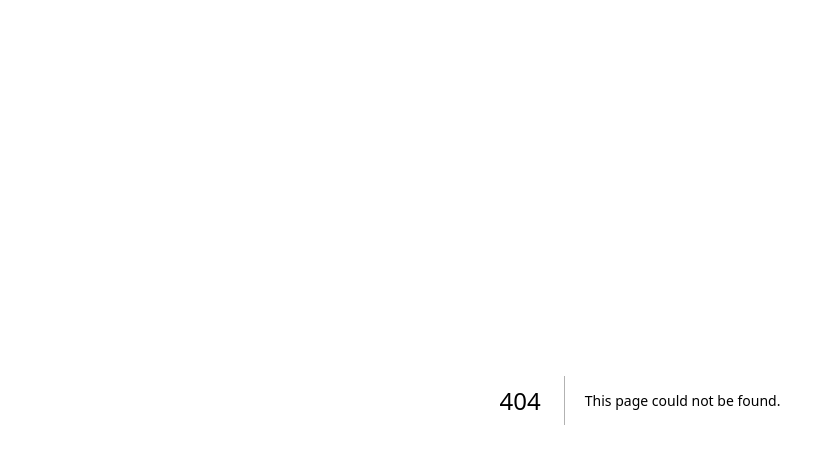
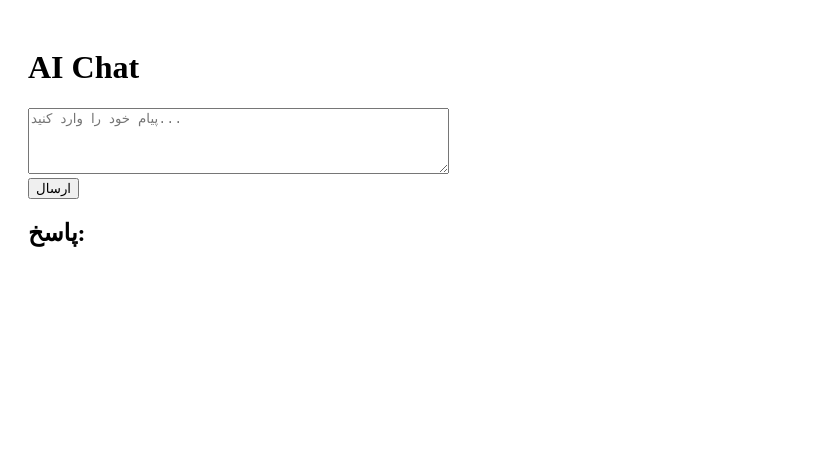
Before and after one commit to mohammadi2040/nextjs, a Next.js app: page /chat in a window 1280 px wide. Before the commit this address had no page. Shown: the top 464 px of the page, without its empty margins (0-815 px from the left). Built offline with nearby package versions, Linux system fonts and the light colour scheme.

Commit message:
Create chat.js

```diff
--- /dev/null
+++ b/pages/chat.js
@@ -0,0 +1,45 @@
+import { useState } from "react";
+
+export default function ChatPage() {
+  const [message, setMessage] = useState("");
+  const [response, setResponse] = useState("");
+  const [loading, setLoading] = useState(false);
+
+  const sendMessage = async () => {
+    setLoading(true);
+    try {
+      const res = await fetch("/api/chat", {
+        method: "POST",
+        headers: {
+          "Content-Type": "application/json",
+        },
+        body: JSON.stringify({ message }),
+      });
+
+      const data = await res.json();
+      setResponse(JSON.stringify(data, null, 2)); // جواب رو نشون میده
+    } catch (err) {
+      setResponse("Error: " + err.message);
+    }
+    setLoading(false);
+  };
+
+  return (
+    <div style={{ padding: "20px" }}>
+      <h1>AI Chat</h1>
+      <textarea
+        rows="4"
+        cols="50"
+        placeholder="پیام خود را وارد کنید..."
+        value={message}
+        onChange={(e) => setMessage(e.target.value)}
+      />
+      <br />
+      <button onClick={sendMessage} disabled={loading}>
+        {loading ? "در حال ارسال..." : "ارسال"}
+      </button>
+      <h2>پاسخ:</h2>
+      <pre>{response}</pre>
+    </div>
+  );
+}
```
